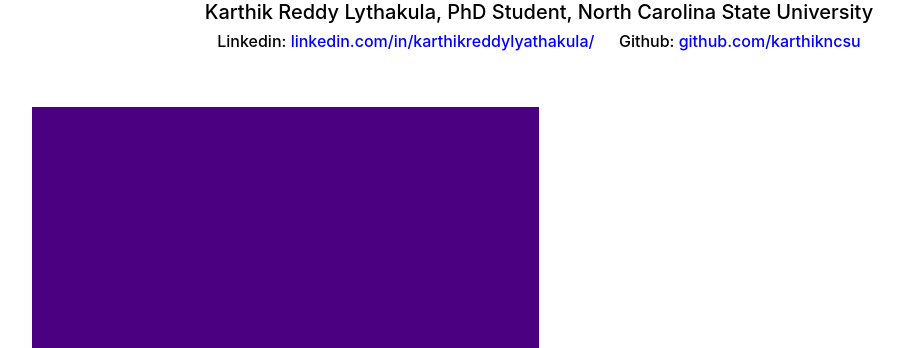
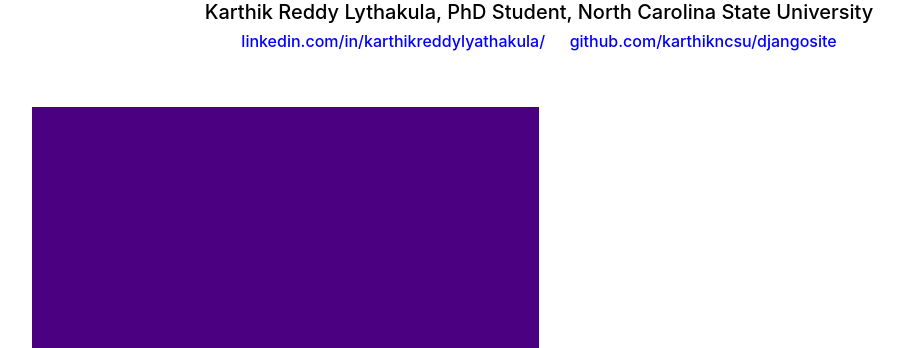
Before and after one commit to karthikncsu/Django-website-for-sampling-high-dimensional-space, a Django app: page / in a window 1280 px wide. Shown: the part 72-420 px from the top of the page, without its empty margins (101-1005 px from the left). Run offline with Django 3.2, Linux system fonts and the light colour scheme; some libraries are stand-ins or nearby versions.

Commit message:
Upadated the footer

```diff
--- a/templates/base.html
+++ b/templates/base.html
@@ -28,8 +28,8 @@
     </nav>
      <h5 style="text-align: center; color: black;">Karthik Reddy Lythakula, PhD Student, North Carolina State University</h5>
      <h6 style="text-align: center; color: black;">
-        Linkedin: <a style="color: blue;" href="https://www.linkedin.com/in/karthikreddylyathakula/">linkedin.com/in/karthikreddylyathakula/</a> &emsp;
-        Github: <a style="color: blue;" href="https://github.com/karthikncsu">github.com/karthikncsu</a>
+        <a style="color: blue;" href="https://www.linkedin.com/in/karthikreddylyathakula/">linkedin.com/in/karthikreddylyathakula/</a> &emsp;
+        <a style="color: blue;" href="https://github.com/karthikncsu/Django-website-for-sampling-high-dimensional-space">github.com/karthikncsu/djangosite</a>
     </h6>
     <!-- Note: <a>Due to the limitations with the Heroku free server, the web site returns a time-out error for cases with a computational time of more than 30 seconds. The issue will be resolved in the future. In the mean while, please try other cases.</a>  -->
 
```
